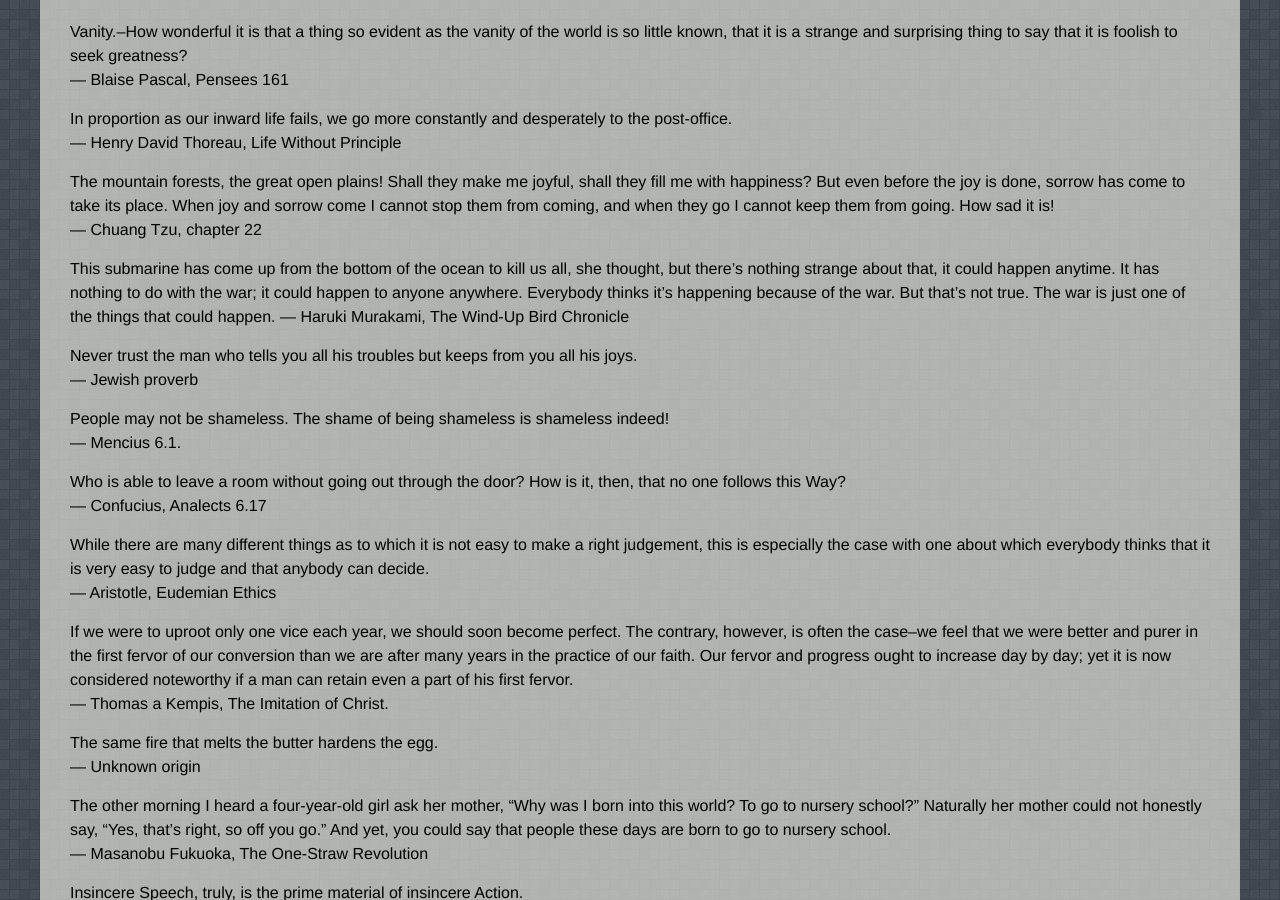
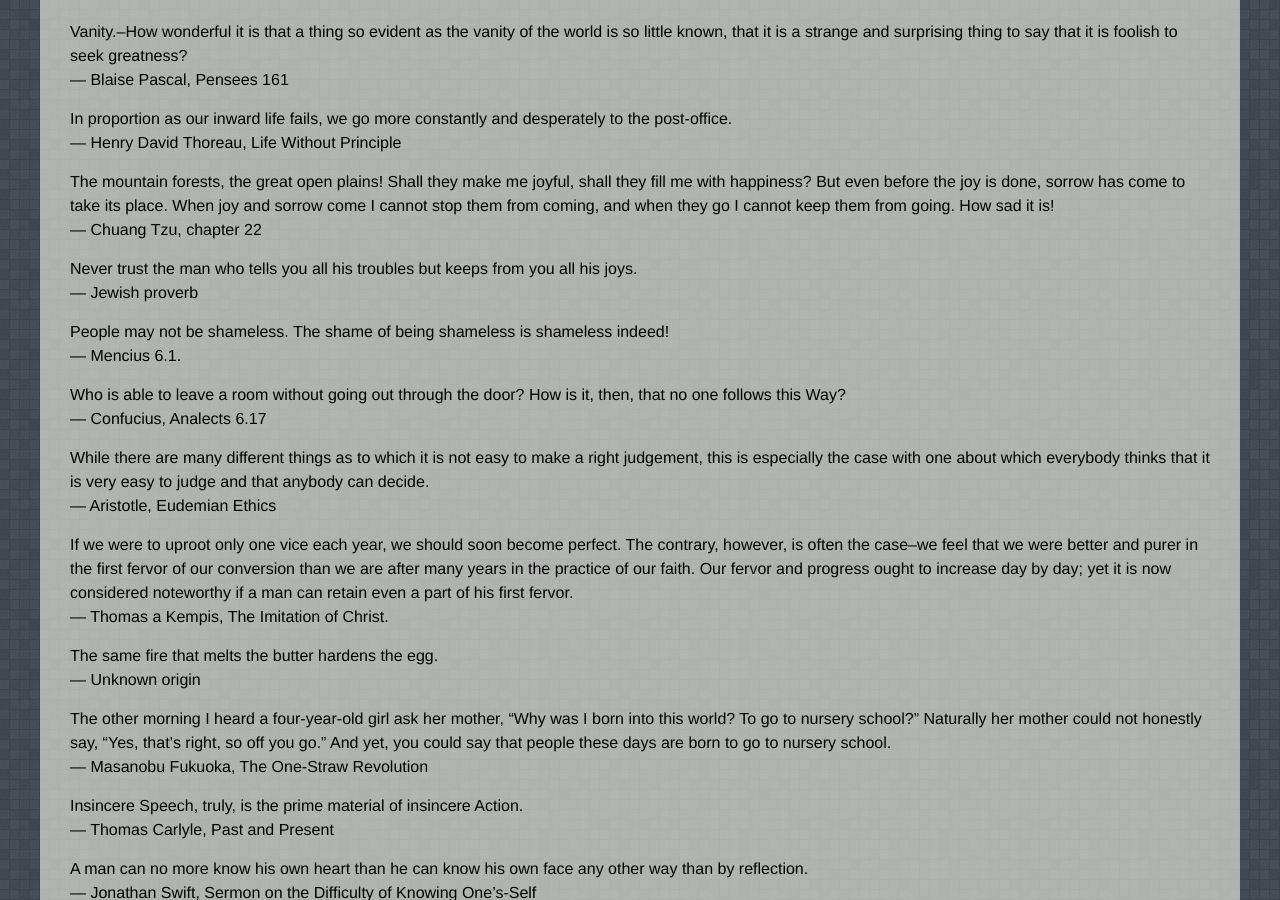
Before and after one commit to oneeman/oneeman.github.io, a Jekyll site: the page built from quotes.md, in a window 1280 px wide and 900 px high, scrolled down 551 px. Built offline with Jekyll 4.4.1, drawn with Linux system fonts in a browser that asks for light colours.

Commit message:
remove last quote

```diff
--- a/quotes.md
+++ b/quotes.md
@@ -37,9 +37,6 @@
 before the joy is done, sorrow has come to take its place. When joy and sorrow come I cannot stop them from coming, and
 when they go I cannot keep them from going. How sad it is!
 --- Chuang Tzu, chapter 22
-
-This submarine has come up from the bottom of the ocean to kill us all, she thought, but there’s nothing strange about that, it could happen anytime. It has nothing to do with the war; it could happen to anyone anywhere. Everybody thinks it’s happening because of the war. But that’s not true. The war is just one of the things that could happen.
---- Haruki Murakami, The Wind-Up Bird Chronicle
 
 Never trust the man who tells you all his troubles but keeps from you all his joys.
 --- Jewish proverb
```
